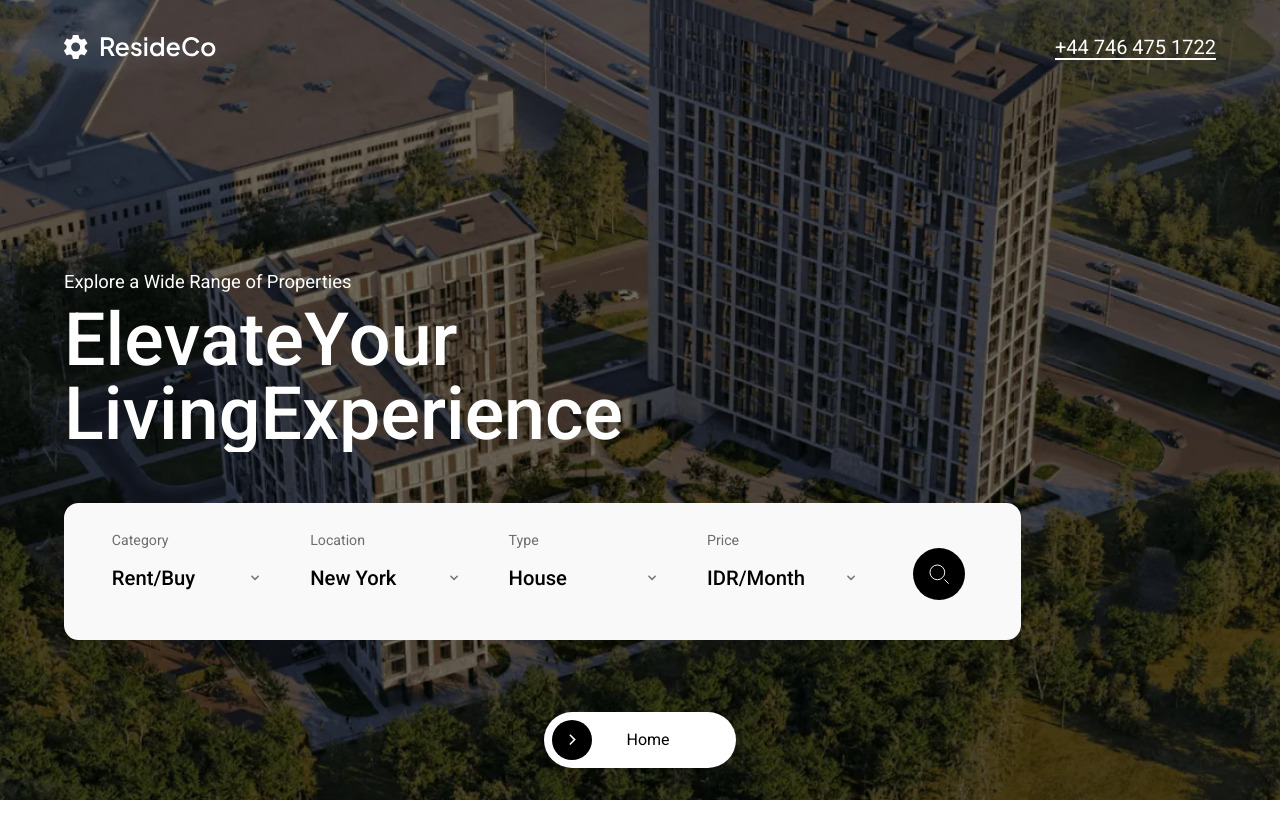
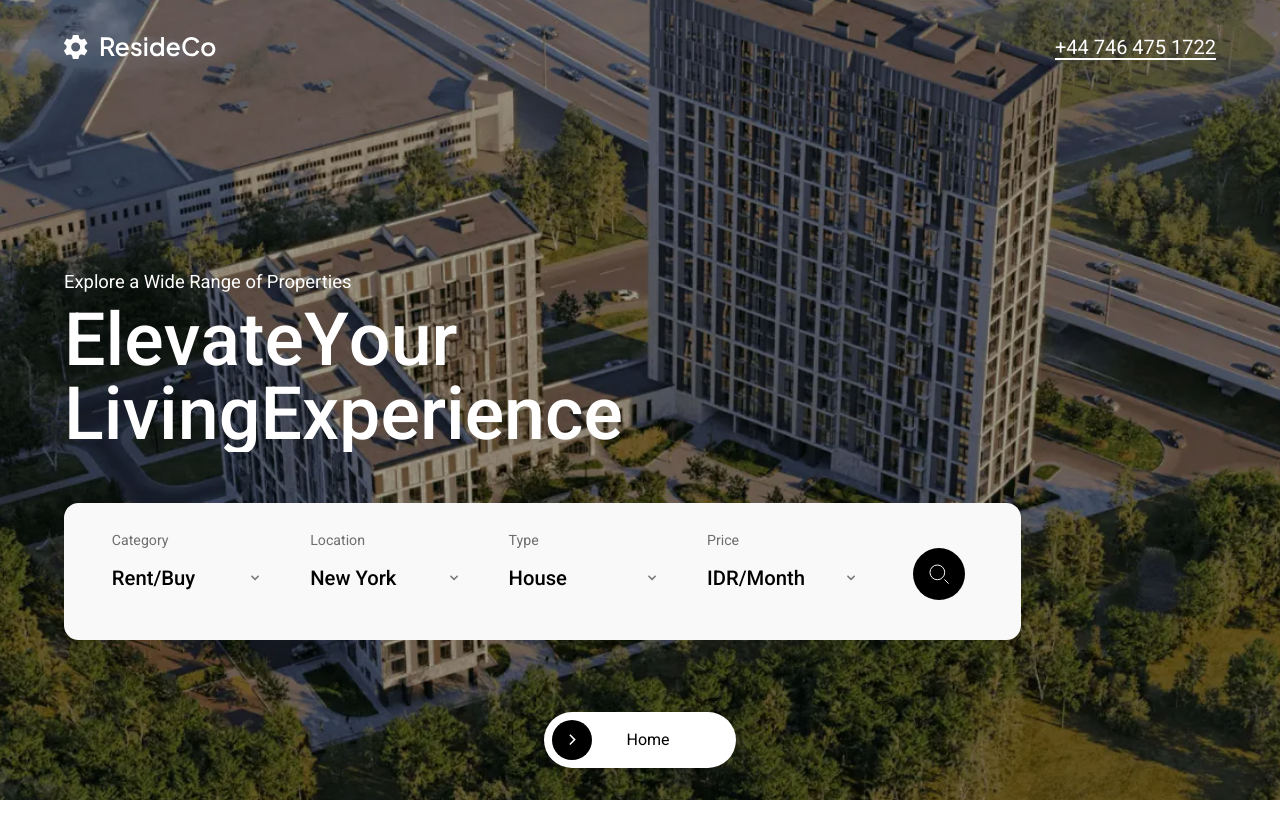
Before and after one commit to ajaay2612/realestate, a SvelteKit app: page / in a window 1280 px wide. Shown: the top 838 px of the page. Built offline with nearby package versions, Linux system fonts and the light colour scheme.

Commit message:
bg opacity increased

```diff
--- a/src/routes/+page.svelte
+++ b/src/routes/+page.svelte
@@ -41,7 +41,7 @@ xl:text-[1.15em]">
 
 
 
-    <div style="clip-path: inset(80% 40% 20% 40%);" class=" heroSectionBg overflow-hidden opacity-[50%] absolute left-0 top-0 w-full h-full">
+    <div style="clip-path: inset(80% 40% 20% 40%);" class=" heroSectionBg overflow-hidden opacity-[70%] absolute left-0 top-0 w-full h-full">
         <img class="w-full h-full object-cover" src="/images/home/background.webp" alt="">
     </div>
 
```
